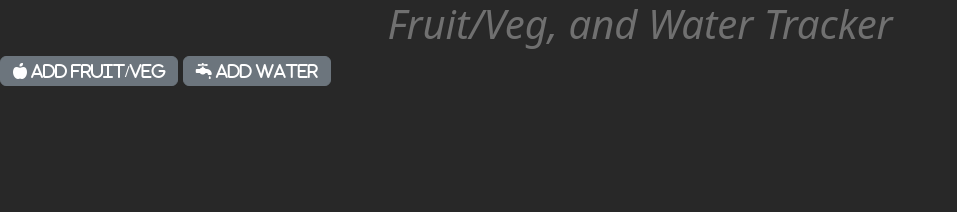
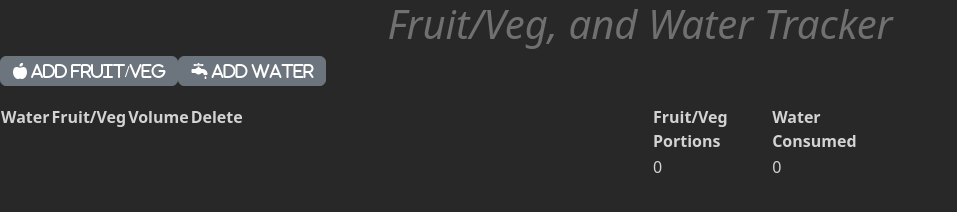
Before and after one commit to ryanmathewdsouza/Fruit-Veg-Water-Tracker, a plain HTML site: page src/index.html in a window 1280 px wide. Shown: the whole page, without its empty margins (0-957 px from the left). Drawn offline with nearby package versions, Linux system fonts and the light colour scheme.

Commit message:
both tables positioned on the same line

```diff
--- a/src/assets/css/style.css
+++ b/src/assets/css/style.css
@@ -7,3 +7,31 @@ h1 {
 body {
     background-color: #282828 !important;
 }
+
+button {
+    display: block;
+    float: left;
+    margin-bottom: 5%;
+}
+
+table {
+    border-collapse: collapse;
+}
+
+#consumed-table {
+    box-sizing: border-box;
+    display: block;
+    float: bottom;
+    color: lightgrey;
+    width: 50%;
+}
+
+#stats-table {
+    /*position: relative;*/
+    /*top: -50%;*/
+    box-sizing: border-box;
+    display: block;
+    float: right;
+    color: lightgrey;
+    width: 20%;
+}
--- a/src/index.html
+++ b/src/index.html
@@ -85,6 +85,31 @@
         </div>
     </div>
 
+    <br><br>
+
+    <div class="row">
+        <table id="consumed-table" class="col-md-6">
+            <tr>
+                <!--            creates a tick symbol-->
+                <!--            <td>&#10004;</td>-->
+                <th>Water</th>
+                <th>Fruit/Veg</th>
+                <th>Volume</th>
+                <th>Delete</th>
+            </tr>
+        </table>
+        <table id="stats-table" class="col-md-6">
+            <tr>
+                <th>Fruit/Veg Portions</th>
+                <th>Water Consumed</th>
+            </tr>
+            <tr>
+                <td>0</td>
+                <td>0</td>
+            </tr>
+        </table>
+    </div>
+
 <!--    link to bootstrap CDN-->
     <script src="https://cdn.jsdelivr.net/npm/bootstrap@5.2.0-beta1/dist/js/bootstrap.bundle.min.js" integrity="sha384-pprn3073KE6tl6bjs2QrFaJGz5/SUsLqktiwsUTF55Jfv3qYSDhgCecCxMW52nD2" crossorigin="anonymous"></script>
 <!--    link to external script.js file-->
```
Lines whose indentation alone changed are shown as unchanged.
